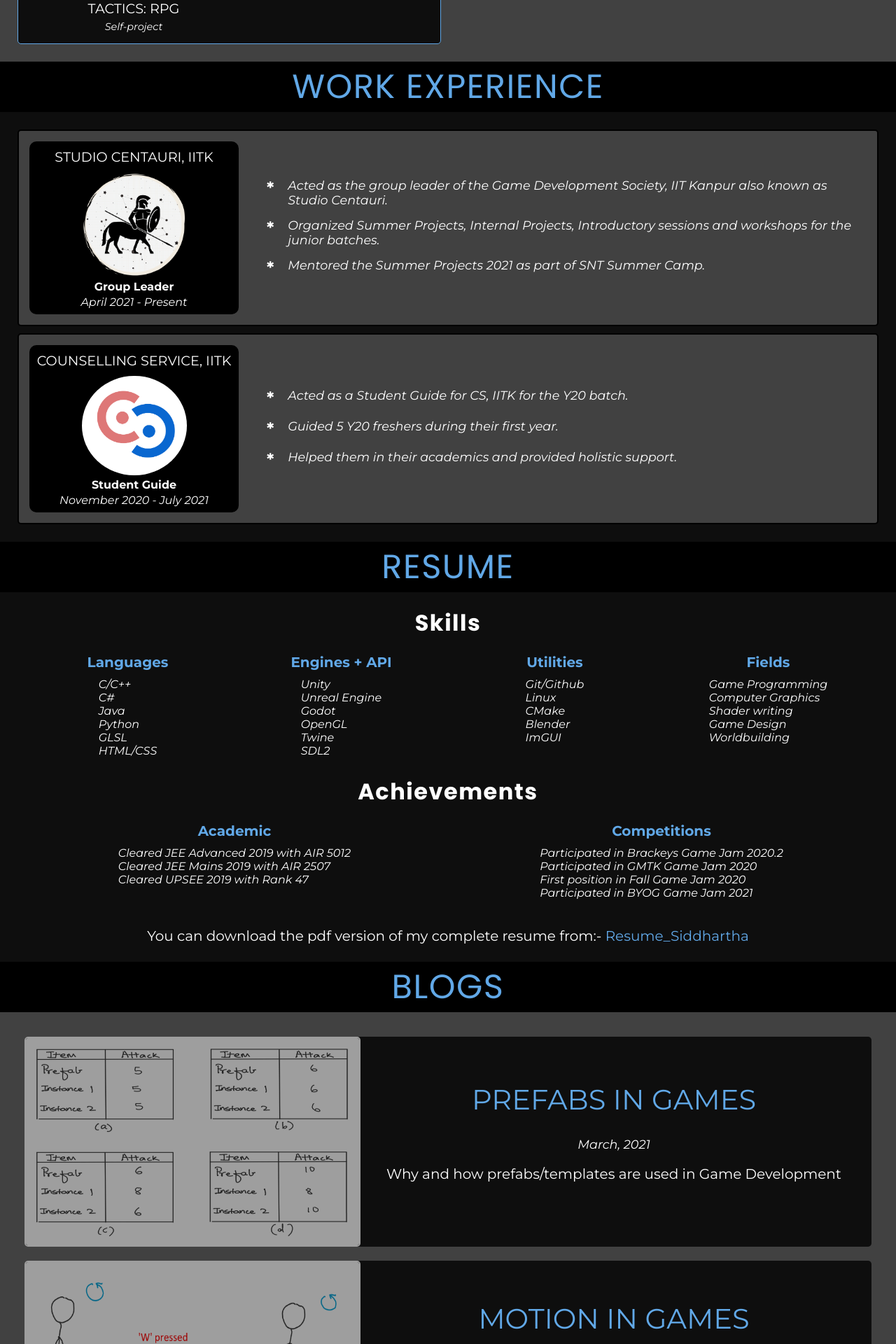
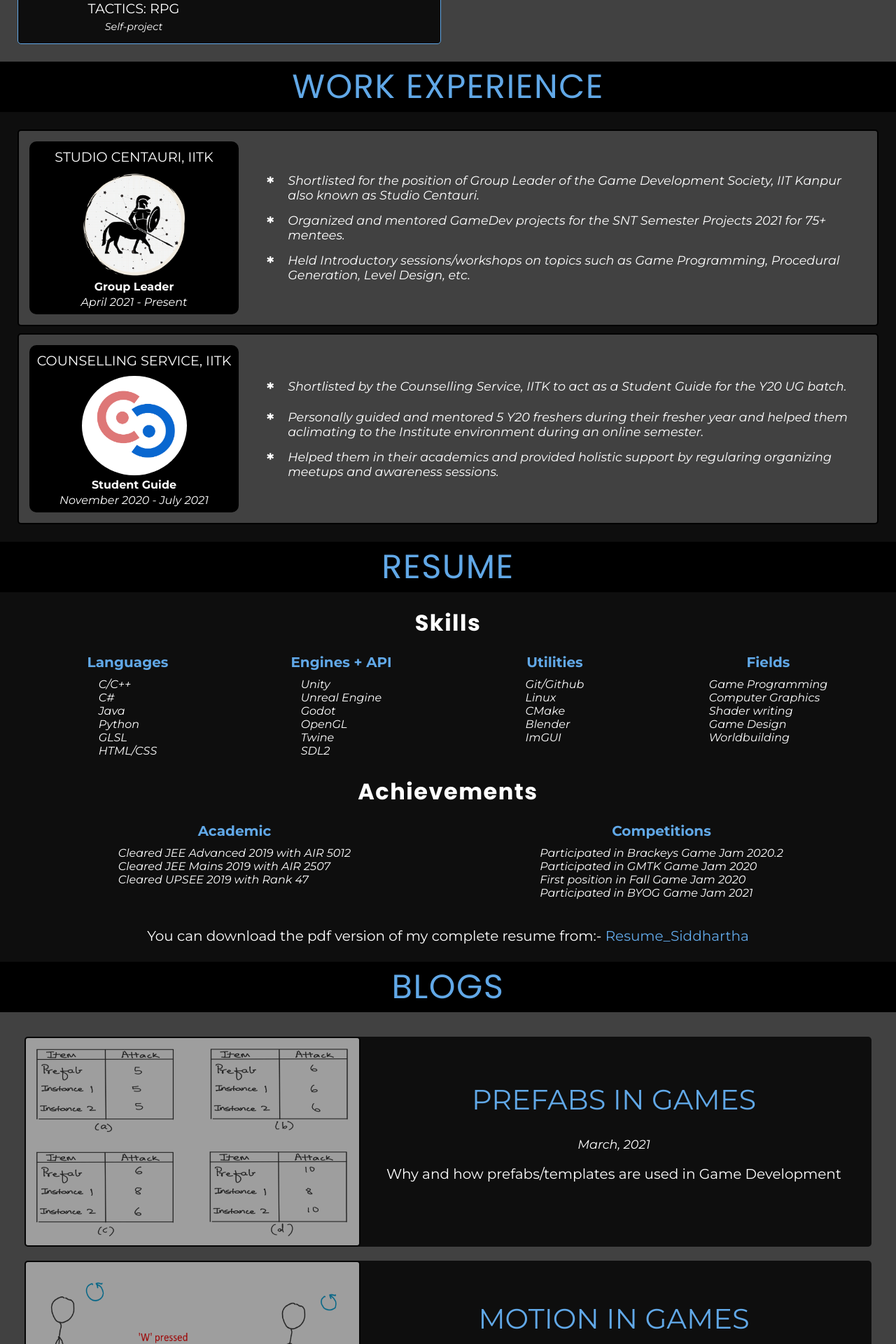
Before and after one commit to sps1112/sps1112.github.io, a Jekyll site: the page built from index.md, in a window 1280 px wide. Shown: the part 3581-5501 px from the top of the page at 70% size. Built offline with Jekyll 4.4.1, drawn with Linux system fonts in a browser that asks for light colours.

Commit message:
Update work details

```diff
--- a/_data/work.yml
+++ b/_data/work.yml
@@ -4,9 +4,9 @@
   position: "Group Leader"
   timeline: "April 2021 - Present"
   tasks:
-    - task: "Acted as the group leader of the Game Development Society, IIT Kanpur also known as Studio Centauri."
-    - task: "Organized Summer Projects, Internal Projects, Introductory sessions and workshops for the junior batches."
-    - task: "Mentored the Summer Projects 2021 as part of SNT Summer Camp."
+    - task: "Shortlisted for the position of Group Leader of the Game Development Society, IIT Kanpur also known as Studio Centauri."
+    - task: "Organized and mentored GameDev projects for the SNT Semester Projects 2021 for 75+ mentees."
+    - task: "Held Introductory sessions/workshops on topics such as Game Programming, Procedural Generation, Level Design, etc."
 
 - company: "Counselling Service, IITK"
   logo: "/assets/logos/cs.png"
@@ -14,6 +14,6 @@
   position: "Student Guide"
   timeline: "November 2020 - July 2021"
   tasks:
-    - task: "Acted as a Student Guide for CS, IITK for the Y20 batch."
-    - task: "Guided 5 Y20 freshers during their first year."
-    - task: "Helped them in their academics and provided holistic support."
+    - task: "Shortlisted by the Counselling Service, IITK to act as a Student Guide for the Y20 UG batch."
+    - task: "Personally guided and mentored 5 Y20 freshers during their fresher year and helped them aclimating to the Institute environment during an online semester."
+    - task: "Helped them in their academics and provided holistic support by regularing organizing meetups and awareness sessions."
--- a/assets/css/styles.css
+++ b/assets/css/styles.css
@@ -638,7 +638,7 @@ a:active {
   height: 100%;
   width: 100%;
   opacity: 60%;
-  border: 2px solid white;
+  border: 2px solid black;
   border-radius: 5px;
 }
 
```
